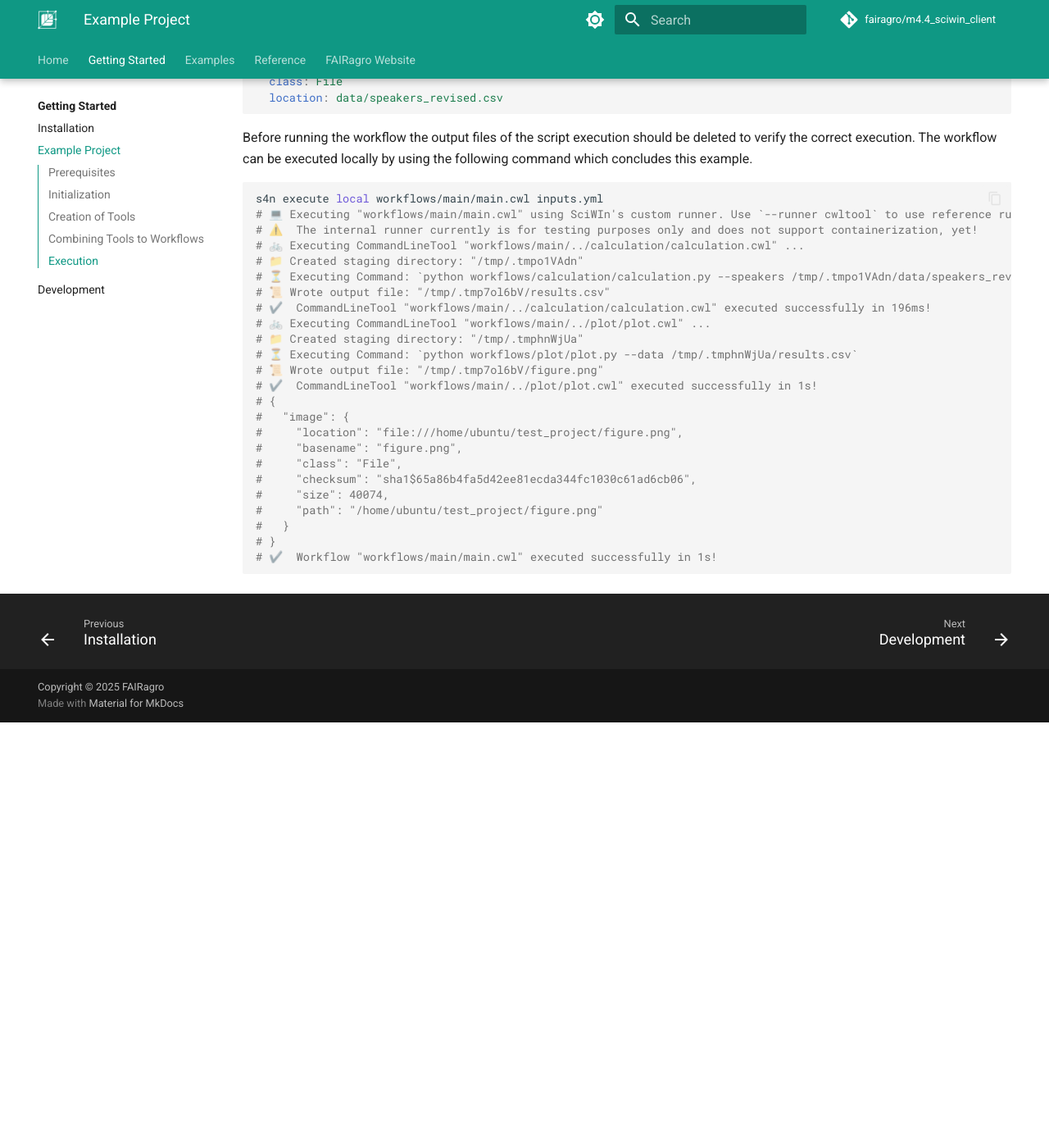
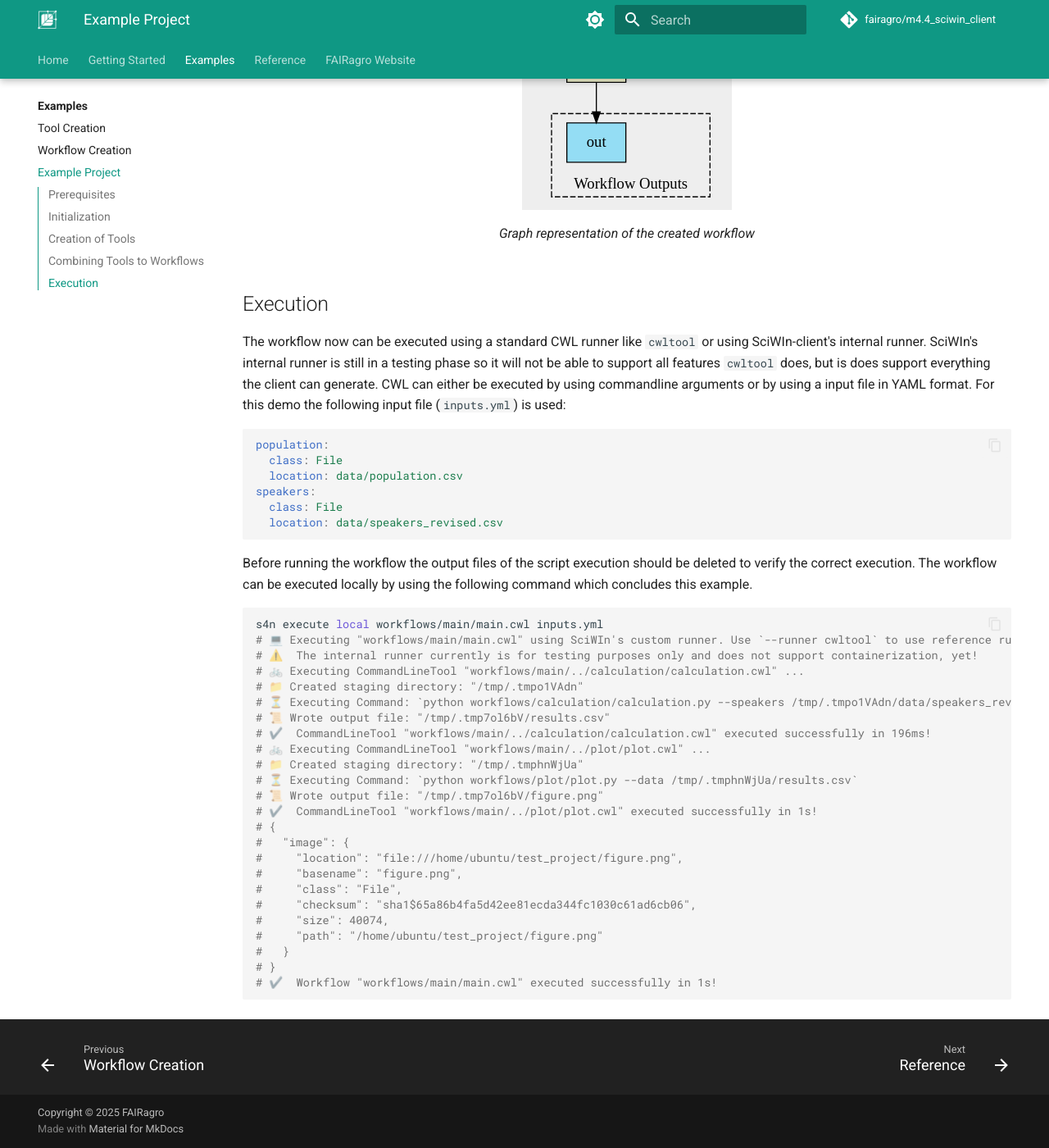
Before and after one commit to fairagro/m4.4_sciwin_client, an MkDocs documentation site: the page built from docs/getting-started/example.md, in a window 1280 px wide and 1400 px high, scrolled down 7805 px. Shown: the whole window at 82% size. Built offline with MkDocs 1.6.1 and Material for MkDocs 9.7.7, drawn with Linux system fonts in a browser that asks for light colours; comment, search, counter and statistics services are not loaded; before the commit the page ends 8686 px from its top, so only the background shows below that; some of the changed text lies outside the part shown.

Commit message:
aaded stuff

````diff
--- a/docs/getting-started/example.md
+++ b/docs/getting-started/example.md
@@ -347,6 +347,11 @@ Use the save command to commit the workflow
 s4n workflow save main
 ```
 
+![Workflow](../assets/simple_workflow.svg)
+/// caption
+Graph representation of the created workflow
+///
+
 ## Execution
 The workflow now can be executed using a standard CWL runner like `cwltool` or using SciWIn-client's internal runner. SciWIn's internal runner is still in a testing phase so it will not be able to support all features `cwltool` does, but is does support everything the client can generate. CWL can either be executed by using commandline arguments or by using a input file in YAML format. For this demo the following input file (`inputs.yml`) is used:
 ```yaml
--- a/mkdocs.yml
+++ b/mkdocs.yml
@@ -78,6 +78,7 @@ nav:
     - examples/index.md
     - Tool Creation: examples/tool-creation.md
     - Workflow Creation: examples/workflow-creation.md
+    - Example Project: getting-started/example.md
   - Reference:
     - reference/index.md
     - Project Initialization: reference/init.md
````
Also changed, not shown: docs/examples/workflow-creation.md (+34 -0 lines), docs/assets/simple_workflow.svg (added).
